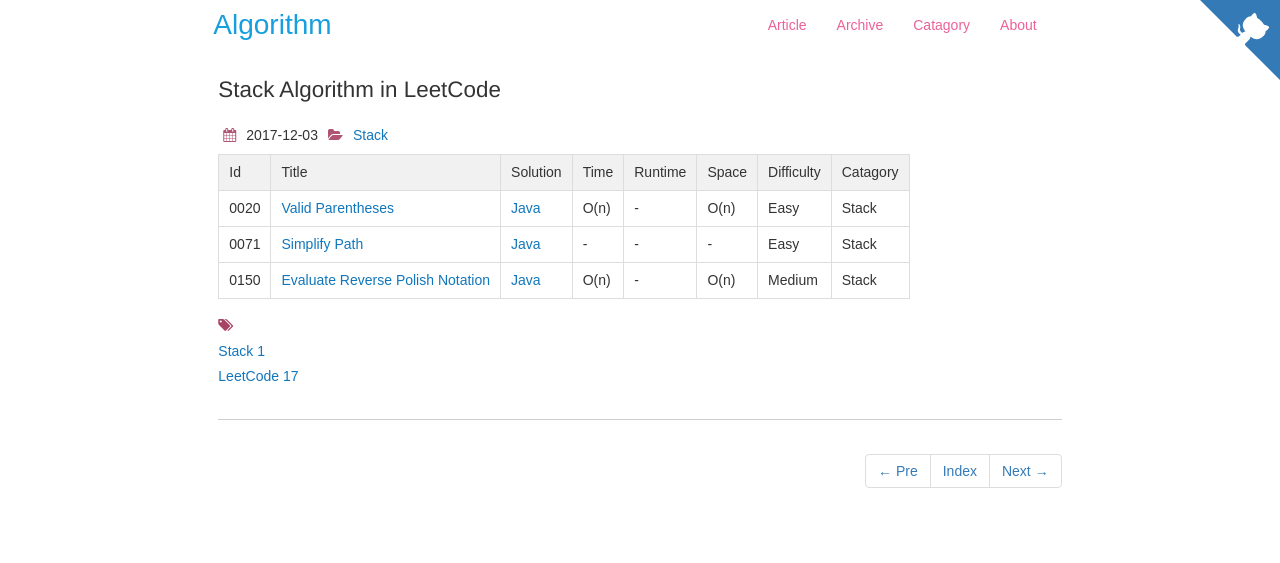
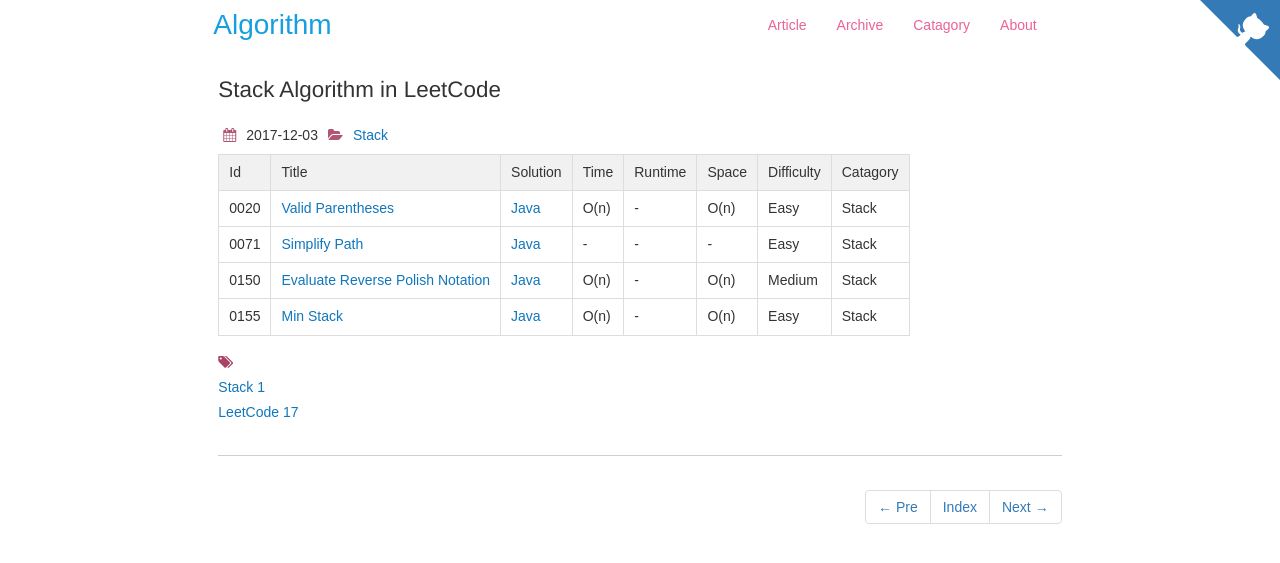
Before and after one commit to dunso/algorithm, a Jekyll site: the page built from docs/_posts/2017-12-03-Stack.md, in a window 1280 px wide. Shown: the top 563 px of the page. Built offline with Jekyll 4.4.1, drawn with Linux system fonts in a browser that asks for light colours; nearby versions of some CDN libraries.

Commit message:
Add index of LeetCode0155.java to docs

```diff
--- a/docs/_posts/2017-12-03-Stack.md
+++ b/docs/_posts/2017-12-03-Stack.md
@@ -15,3 +15,4 @@
 |0020|[Valid Parentheses](https://leetcode.com/problems/valid-parentheses/) | [Java](https://e.srl/leetcode-20/)  | O(n) |-| O(n)  |  Easy |Stack|
 |0071|[Simplify Path](https://leetcode.com/problems/simplify-path/) | [Java](https://e.srl/leetcode-71/)  |-|-|-|  Easy |Stack|
 |0150|[Evaluate Reverse Polish Notation](https://leetcode.com/problems/evaluate-reverse-polish-notation/) | [Java](https://e.srl/leetcode-150/)  | O(n) |-| O(n)  |  Medium |Stack|
+|0155|[Min Stack](https://leetcode.com/problems/min-stack) | [Java](https://e.srl/leetcode-155/)  | O(n) |-| O(n)  |  Easy |Stack|
```
